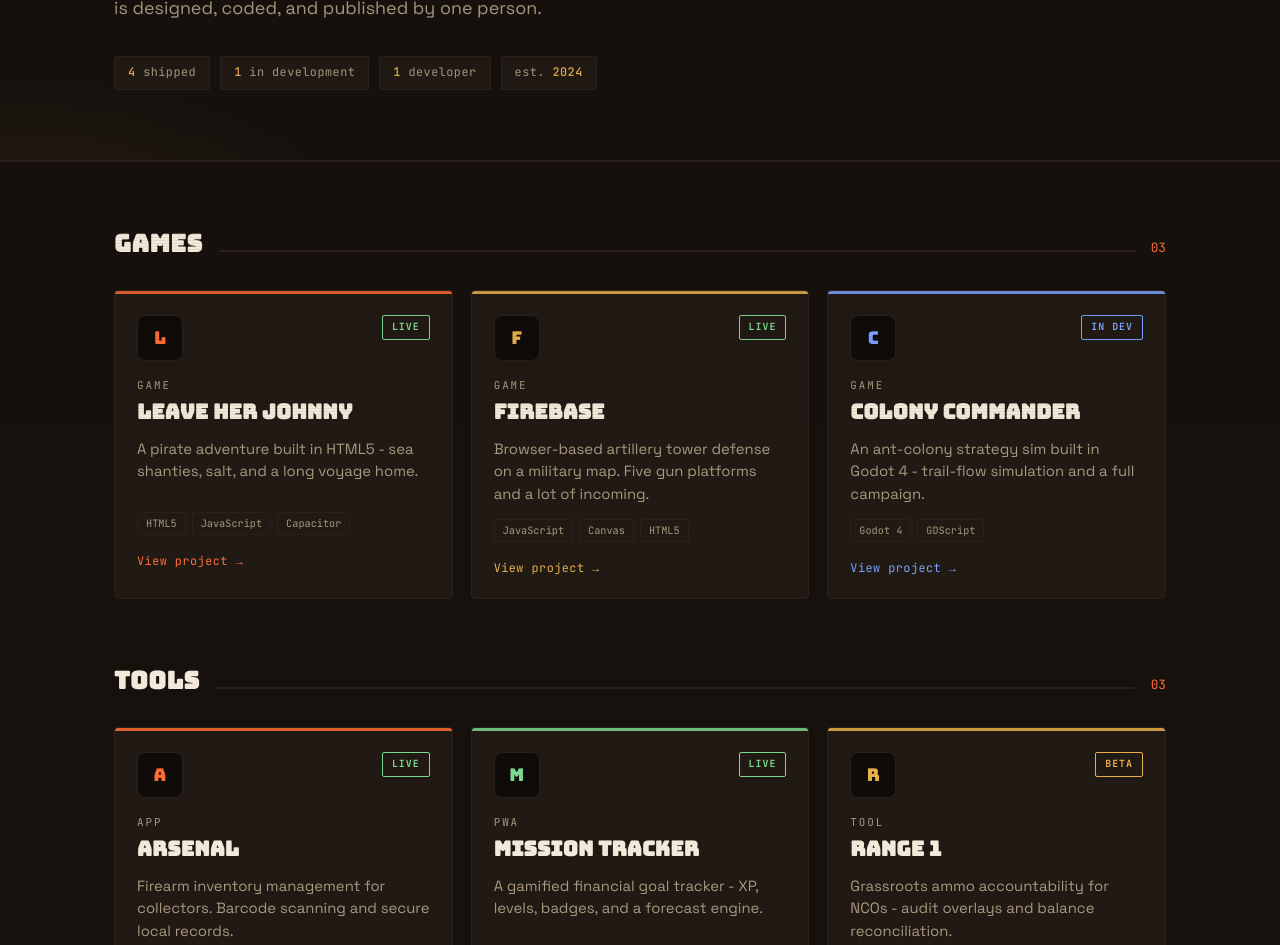
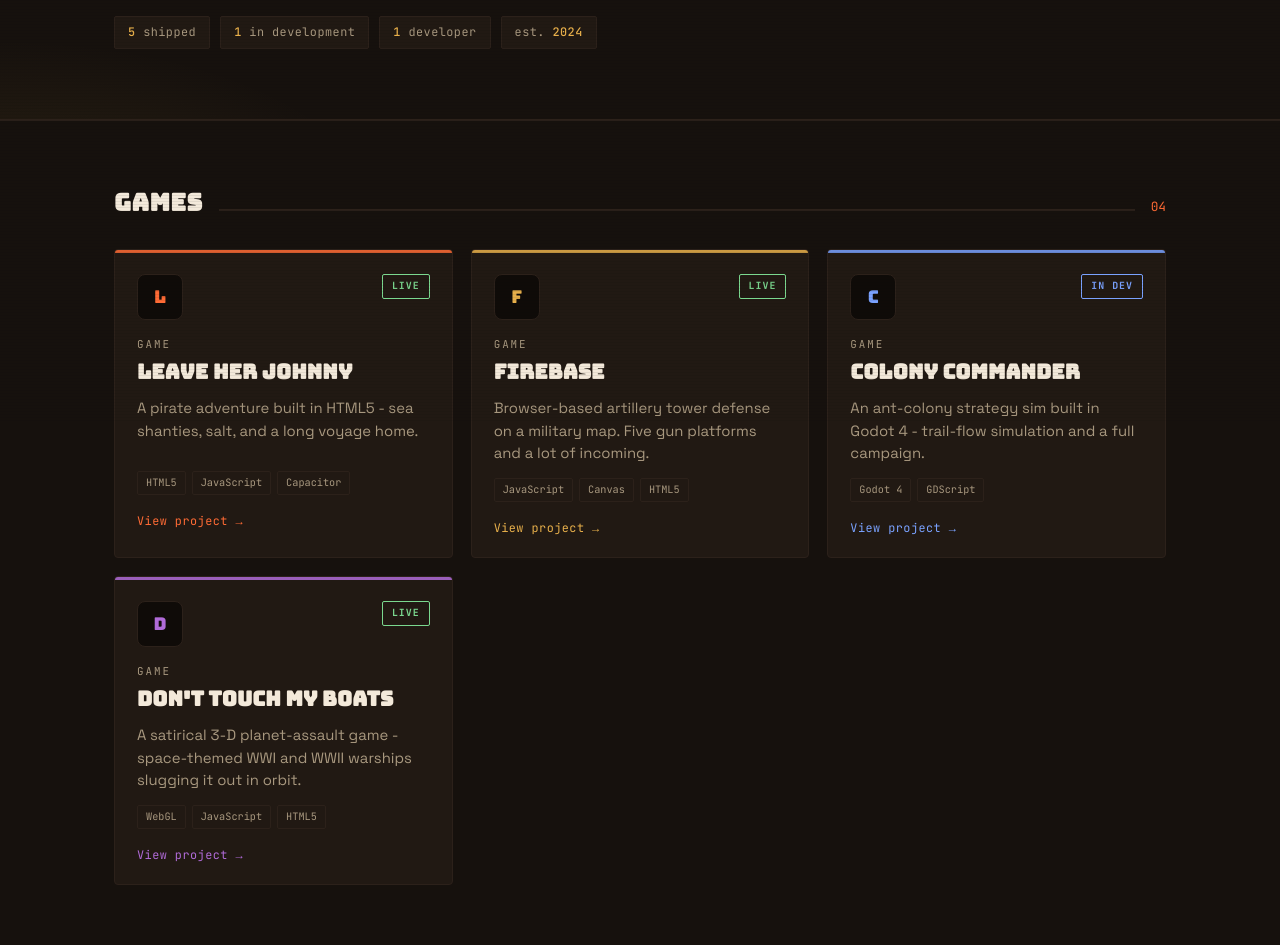
Before and after one commit to getarsenal/Scheidel-Interactive, a plain HTML site: page index.html in a window 1280 px wide. Shown: the part 379-1324 px from the top of the page. Drawn offline with Linux system fonts and the light colour scheme.

Commit message:
Portfolio: real links, ARSENAL fixes, Don't Touch My Boats, TikTok (#1)
* Add handoff docs, real README, and asset folder scaffolding

- HANDOFF.md: architecture, data model, and pre-launch TODO (GitHub org
  link verified against repo owner)
- README.md: run/edit/deploy instructions for the single-file site
- logos/ and shots/ scaffolds documenting expected asset paths so
  drop-in art matches the paths index.html already references

* Wire in real links: App Store URLs + GitHub Pages playable links

- Leave Her Johnny + ARSENAL: live App Store URLs
- FIREBASE, Range 1: GitHub Pages playable links + source links
- Colony Commander: View on GitHub (Godot, in dev)
- ARSENAL: remove Google Play placeholder; story/meta now reflect
  iOS-live with Android still in the works

* Add Don't Touch My Boats (satirical 3-D space-warship game)

Playable on GitHub Pages at getarsenal.app/Dont-Touch-My-Boats/.
RACK intentionally left off the portfolio (in active use at the unit).

* Add TikTok link to footers; remove Pennsylvania references from hero + meta

---------

Co-authored-by: Claude <noreply@anthropic.com>

```diff
--- a/index.html
+++ b/index.html
@@ -4,7 +4,7 @@
 <meta charset="UTF-8">
 <meta name="viewport" content="width=device-width, initial-scale=1.0">
 <title>Scheidel Interactive — indie games & tools</title>
-<meta name="description" content="Solo-built games and tools. One developer, single-file builds, shipped from a kitchen table in Pennsylvania.">
+<meta name="description" content="Solo-built games and tools. One developer, single-file builds, shipped one commit at a time.">
 <link rel="preconnect" href="https://fonts.googleapis.com">
 <link rel="preconnect" href="https://fonts.gstatic.com" crossorigin>
 <link href="https://fonts.googleapis.com/css2?family=Bungee&family=JetBrains+Mono:wght@400;500;700&family=Space+Grotesk:wght@400;500;700&display=swap" rel="stylesheet">
@@ -132,7 +132,6 @@
 <div class="view active" id="view-home">
   <header class="hero">
     <div class="wrap hero-inner">
-      <div class="eyebrow"><span class="dot"></span>Solo dev studio &middot; Pennsylvania</div>
       <h1 class="logo"><span class="a">Scheidel</span><br><span class="b">Interactive</span></h1>
       <p class="tagline">One developer, no team, no engine bloat. <strong>Games and tools built single-file and shipped between drill weekends.</strong> Everything here is designed, coded, and published by one person.</p>
       <div class="hero-meta">
@@ -164,6 +163,7 @@
           <h4>Get in touch</h4>
           <a href="mailto:getarsenal.app@gmail.com">getarsenal.app@gmail.com</a>
           <a href="https://github.com/getarsenal" target="_blank" rel="noopener">GitHub</a>
+          <a href="https://www.tiktok.com/@scheidel.interactive" target="_blank" rel="noopener">TikTok</a>
         </div>
         <div class="foot-col">
           <h4>Legal</h4>
@@ -181,7 +181,7 @@
     <div class="wrap">
       <div class="foot-grid">
         <div class="foot-col"><div class="foot-brand">Scheidel <span>Interactive</span></div></div>
-        <div class="foot-col"><h4>Get in touch</h4><a href="mailto:getarsenal.app@gmail.com">getarsenal.app@gmail.com</a></div>
+        <div class="foot-col"><h4>Get in touch</h4><a href="mailto:getarsenal.app@gmail.com">getarsenal.app@gmail.com</a><a href="https://www.tiktok.com/@scheidel.interactive" target="_blank" rel="noopener">TikTok</a></div>
         <div class="foot-col"><h4>Legal</h4><p>&copy; <span class="yr2"></span> Scheidel Holdings LLC</p></div>
       </div>
     </div>
@@ -219,7 +219,7 @@ const PROJECTS = [
     stack:["HTML5","JavaScript","Capacitor","Codemagic"],
     meta:[["Platform","iOS / Web"],["Status","Live"],["Engine","None - single-file"],["Year","2025"]],
     trailer:"", screenshots:[],
-    links:[{label:"App Store",url:"#",primary:true}]
+    links:[{label:"App Store",url:"https://apps.apple.com/us/app/leave-her-johnny/id6773430144",primary:true}]
   },
   {
     slug:"firebase", title:"FIREBASE", kind:"Game", type:"games",
@@ -234,7 +234,7 @@ const PROJECTS = [
     stack:["JavaScript","Canvas","HTML5"],
     meta:[["Platform","Web"],["Status","Live"],["Genre","Tower Defense"],["Year","2024"]],
     trailer:"", screenshots:[],
-    links:[{label:"Play now",url:"#",primary:true}]
+    links:[{label:"Play now",url:"https://getarsenal.github.io/firebase-game/",primary:true},{label:"Source",url:"https://github.com/getarsenal/firebase-game"}]
   },
   {
     slug:"colony-commander", title:"Colony Commander", kind:"Game", type:"games",
@@ -249,7 +249,22 @@ const PROJECTS = [
     stack:["Godot 4","GDScript"],
     meta:[["Platform","TBD"],["Status","In development"],["Engine","Godot 4"],["Target","2026"]],
     trailer:"", screenshots:[],
-    links:[{label:"Devlog soon",url:"#",disabled:true}]
+    links:[{label:"View on GitHub",url:"https://github.com/getarsenal/colony-commander",primary:true}]
+  },
+  {
+    slug:"dont-touch-my-boats", title:"Don't Touch My Boats", kind:"Game", type:"games",
+    status:"live", accent:"#b06bd8", logo:"",
+    blurb:"A satirical 3-D planet-assault game - space-themed WWI and WWII warships slugging it out in orbit.",
+    lead:"Take the fight to orbit: a story-driven campaign of space battles between reimagined WWI and WWII warships.",
+    story:[
+      "Don't Touch My Boats is a satirical 3-D planet-assault game with a full storyline, scripted enemy engagements, and large-scale space battles. The fleets are space-themed reimaginings of World War I and World War II warships - pulled out of the water and dropped into orbit.",
+      "It runs entirely in the browser with no install, and leans hard into its tone: equal parts naval-history homage and space-opera send-up."
+    ],
+    features:["3-D planet-assault combat","Story-driven campaign","Scripted enemy engagements","WWI/WWII warships reimagined in space"],
+    stack:["WebGL","JavaScript","HTML5"],
+    meta:[["Platform","Web"],["Status","Live"],["Genre","Action / Space"],["Year","2026"]],
+    trailer:"", screenshots:[],
+    links:[{label:"Play now",url:"https://getarsenal.app/Dont-Touch-My-Boats/",primary:true},{label:"Source",url:"https://github.com/getarsenal/Dont-Touch-My-Boats"}]
   },
   {
     slug:"arsenal", title:"ARSENAL", kind:"App", type:"tools",
@@ -258,13 +273,13 @@ const PROJECTS = [
     lead:"Know exactly what you own - and where every record lives.",
     story:[
       "ARSENAL is a firearm inventory management app for collectors. It pairs fast barcode scanning with a clean dark interface and keeps records secure and organized.",
-      "It shipped to both the App Store and Google Play under Scheidel Holdings LLC, navigating real platform review on both sides - subscription disclosure, IAP setup, and a Kotlin scanner-plugin migration on Android."
+      "It shipped to the App Store under Scheidel Holdings LLC, navigating real platform review - subscription disclosure and IAP setup. An Android build (with a Kotlin scanner-plugin migration) is in the works for Google Play."
     ],
-    features:["Barcode scanning for fast entry","Secure inventory records","Dark, focused interface","iOS and Android"],
+    features:["Barcode scanning for fast entry","Secure inventory records","Dark, focused interface","iOS (Android in the works)"],
     stack:["Capacitor","RevenueCat","ML Kit","HTML/JS"],
-    meta:[["Platform","iOS / Android"],["Status","Live"],["Monetization","RevenueCat"],["Year","2024"]],
+    meta:[["Platform","iOS"],["Status","Live"],["Monetization","RevenueCat"],["Year","2024"]],
     trailer:"", screenshots:[],
-    links:[{label:"App Store",url:"#",primary:true},{label:"Google Play",url:"#"}]
+    links:[{label:"App Store",url:"https://apps.apple.com/app/id6761271753",primary:true}]
   },
   {
     slug:"mission-tracker", title:"Mission Tracker", kind:"PWA", type:"tools",
@@ -294,7 +309,7 @@ const PROJECTS = [
     stack:["Web App","JavaScript"],
     meta:[["Platform","Web"],["Status","Beta"],["Audience","Small-unit NCOs"],["Year","2024"]],
     trailer:"", screenshots:[],
-    links:[{label:"Request access",url:"mailto:getarsenal.app@gmail.com?subject=Range%201%20access",primary:true}]
+    links:[{label:"Open tool",url:"https://getarsenal.github.io/Range1/",primary:true},{label:"Source",url:"https://github.com/getarsenal/Range1"}]
   }
 ];
 
```
Also changed, not shown: 4 other files.
